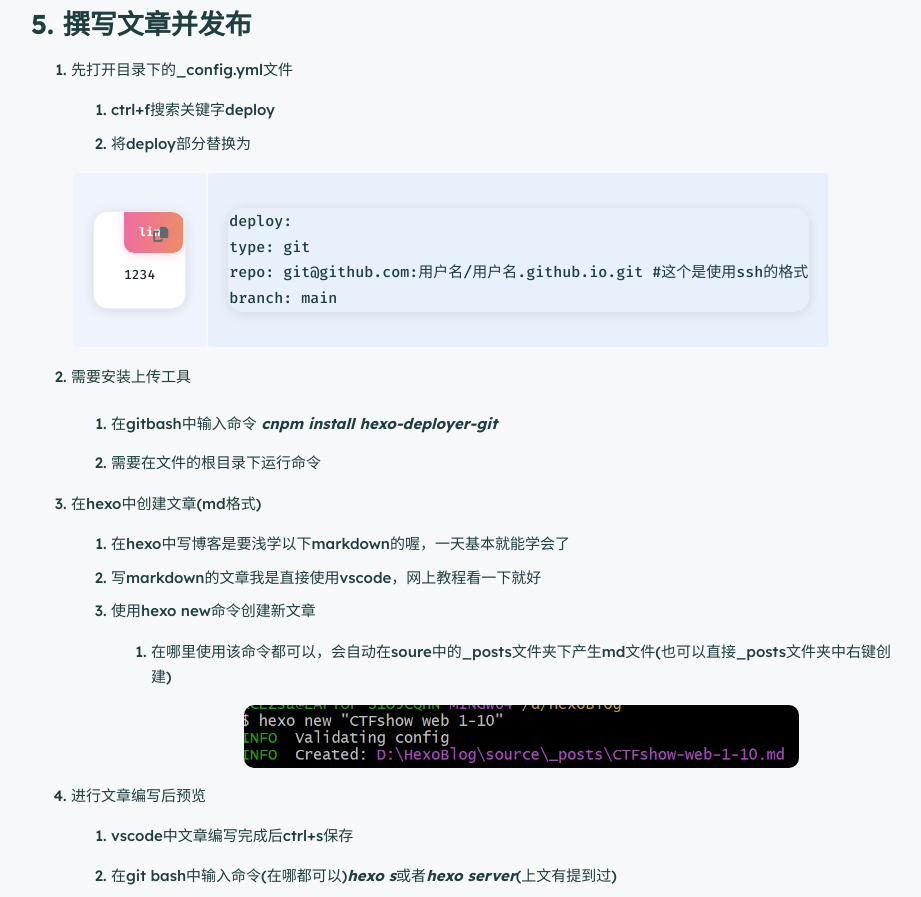
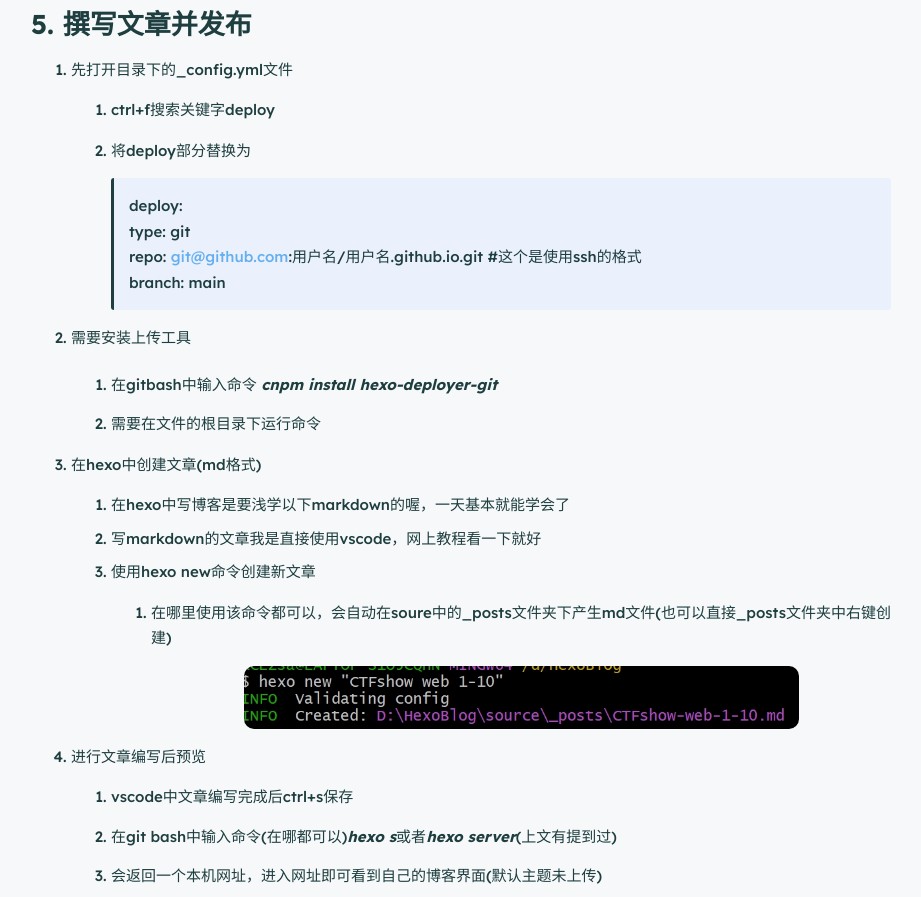
Before and after one commit to KCLzsa/KCLzsa.github.io, a plain HTML site: page 2023/12/05/利用hexo和github搭建个人独立博客/index.html in a window 1280 px wide. Shown: the part 6999-7896 px from the top of the page, without its empty margins (179-1100 px from the left). Drawn offline with nearby package versions, Linux system fonts and the light colour scheme; a script that the page names is missing.

Commit message:
Site updated: 2023-12-29 19:09:51

```diff
--- a/2023/12/05/利用hexo和github搭建个人独立博客/index.html
+++ b/2023/12/05/利用hexo和github搭建个人独立博客/index.html
@@ -237,10 +237,14 @@
 <h2 id="5-撰写文章并发布"><a href="#5-撰写文章并发布" class="headerlink" title="5. 撰写文章并发布"></a>5. 撰写文章并发布</h2><ol>
 <li><p>先打开目录下的_config.yml文件</p>
 <ol>
-<li>ctrl+f搜索关键字deploy</li>
-<li>将deploy部分替换为</li>
+<li><p>ctrl+f搜索关键字deploy</p>
+</li>
+<li><p>将deploy部分替换为</p>
+<blockquote>
+<p>deploy:<br>   type: git<br>   repo: <a href="mailto:&#103;&#105;&#116;&#x40;&#x67;&#x69;&#x74;&#104;&#x75;&#98;&#x2e;&#x63;&#111;&#109;">&#103;&#105;&#116;&#x40;&#x67;&#x69;&#x74;&#104;&#x75;&#98;&#x2e;&#x63;&#111;&#109;</a>:用户名&#x2F;用户名.github.io.git    #这个是使用ssh的格式<br> branch: main</p>
+</blockquote>
+</li>
 </ol>
- <figure class="highlight cpp"><table><tr><td class="gutter"><pre><span class="line">1</span><br><span class="line">2</span><br><span class="line">3</span><br><span class="line">4</span><br></pre></td><td class="code"><pre><span class="line">deploy:</span><br><span class="line">    type: git</span><br><span class="line">    repo: git@github.com:用户名/用户名.github.io.git    #这个是使用ssh的格式</span><br><span class="line">    branch: main</span><br></pre></td></tr></table></figure>
 </li>
 <li><p>需要安装上传工具</p>
 <ol>
```
Also changed, not shown: index.html (+7 -3 lines).
